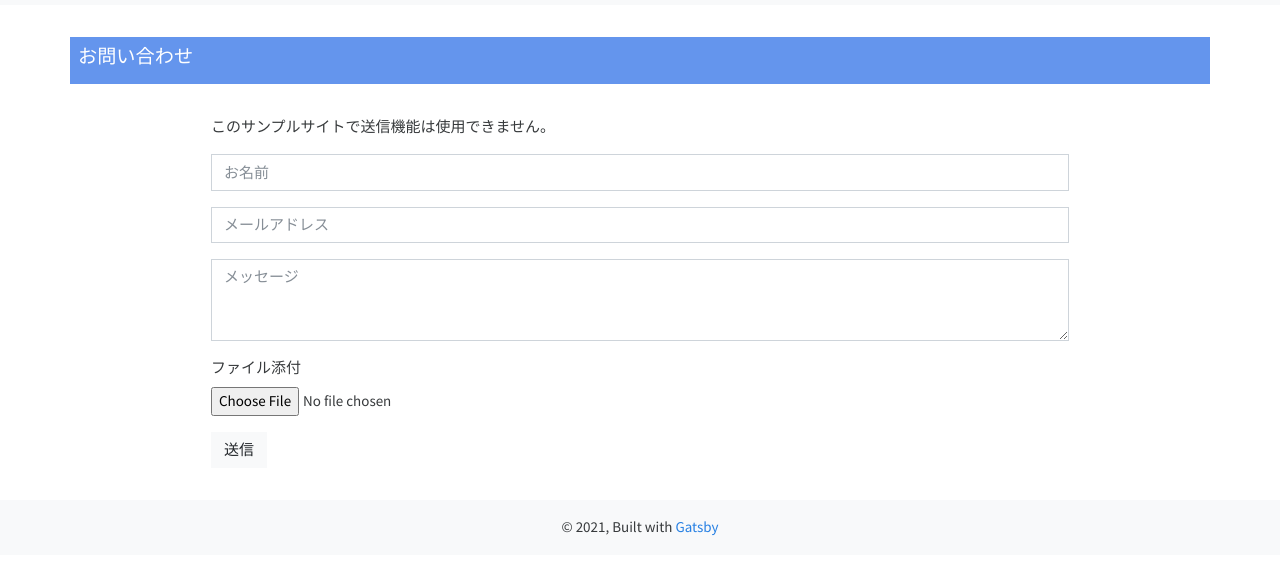
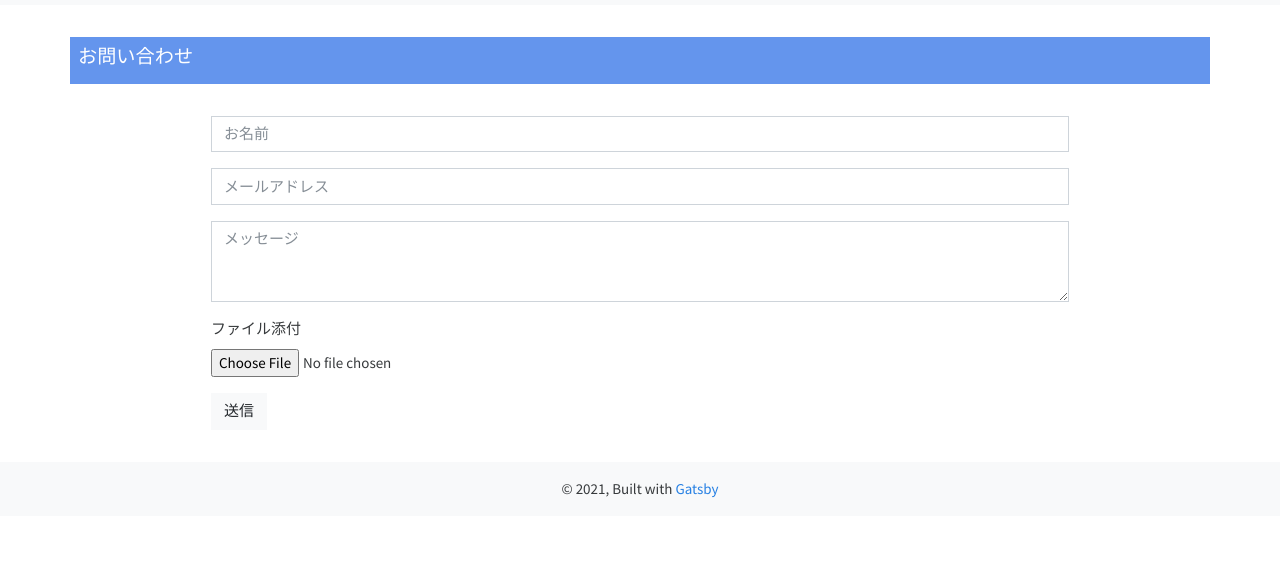
Before and after one commit to yusukeh0315/sample-site, a Gatsby site: page /contact in a window 1280 px wide. Shown: the part 50-624 px from the top of the page. Built offline with nearby package versions, Linux system fonts and the light colour scheme; Gatsby itself is replaced by a stand-in of ours.

Commit message:
modify package.json

```diff
--- a/src/pages/contact.js
+++ b/src/pages/contact.js
@@ -27,8 +27,8 @@ const ContactPage = () => (
 
             <Row>
                 <Col>
-                    <p>このサンプルサイトで送信機能は使用できません。</p>
-                    <Form>
+                    <Form method="post" name="contact" data-netlify="true">
+                        <input type="hidden" name="form-name" value="contact" />
                         <Form.Group controlId="formBasicText">
                             <Form.Control type="text" as="input" placeholder="お名前" name="name" required />
                         </Form.Group>
```
